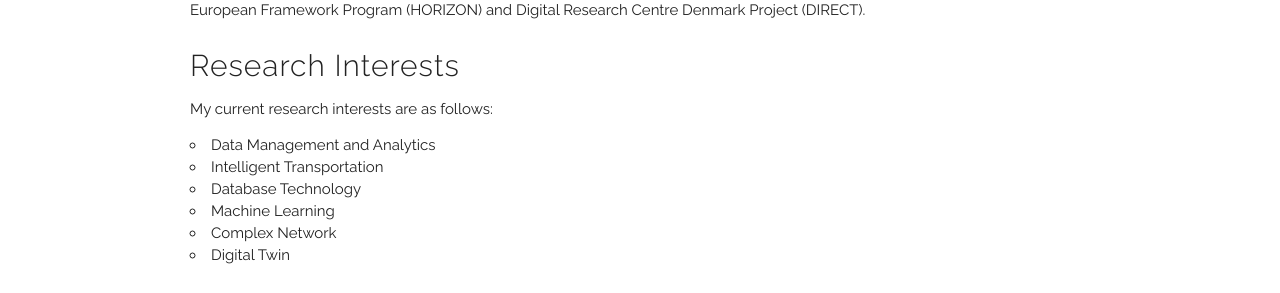
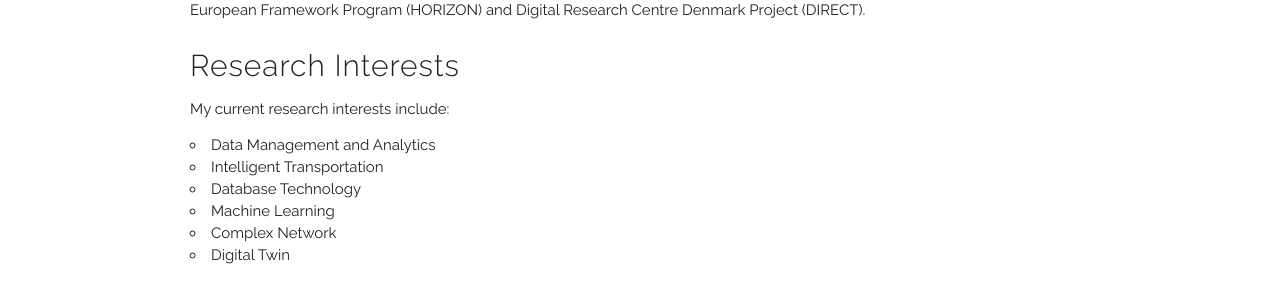
Before and after one commit to litianyi-cs-dkaau/litianyi-cs-dkaau.github.io, a Jekyll site: the page built from index.html, in a window 1280 px wide and 900 px high, scrolled down 455 px. Shown: the part 160-453 px from the top of the window. Built offline with Jekyll 4.4.1, drawn with Linux system fonts in a browser that asks for light colours.

Commit message:
Update index.html

```diff
--- a/index.html
+++ b/index.html
@@ -14,7 +14,7 @@ I have served on the Program Committees of top conferences including ICDE, KDD,
   I am a tenure-track assistant professor with Department of Computer Science, Aalborg University, Denmark. I am a member of Data Engineering, Science and Systems (DESS) group. I recieved the Ph.D. degree from Aalborg University, Denmark, in 2022, under the supervision of <a href="https://csj.cs.aau.dk" target="_blank">Prof. Christian S. Jensen</a>, <a href="https://person.zju.edu.cn/en/luchen" target="_blank">Prof. Lu Chen</a>, and <a href="https://homes.cs.aau.dk/~tbp/" target="_blank">Prof. Torben Bach Pedersen</a>. I won several awards including <a href="https://icde2022.ieeecomputer.my/best-papers/" target="_blank">ICDE 2022 Best Paper</a>, NDBC 2022 One of the Best Papers, and ICCSIE 2022 Best Paper. I am the project co-investigator of Horizon European Framework Program (HORIZON) and Digital Research Centre Denmark Project (DIRECT).</p>
 
   <h4>Research Interests</h4>
-  <p style="line-height: 50%;">My current research interests are as follows: </p>
+  <p style="line-height: 50%;">My current research interests include: </p>
   <ul style="line-height: 80%;">
       <li>Data Management and Analytics</li>
       <li>Intelligent Transportation </li>
```
